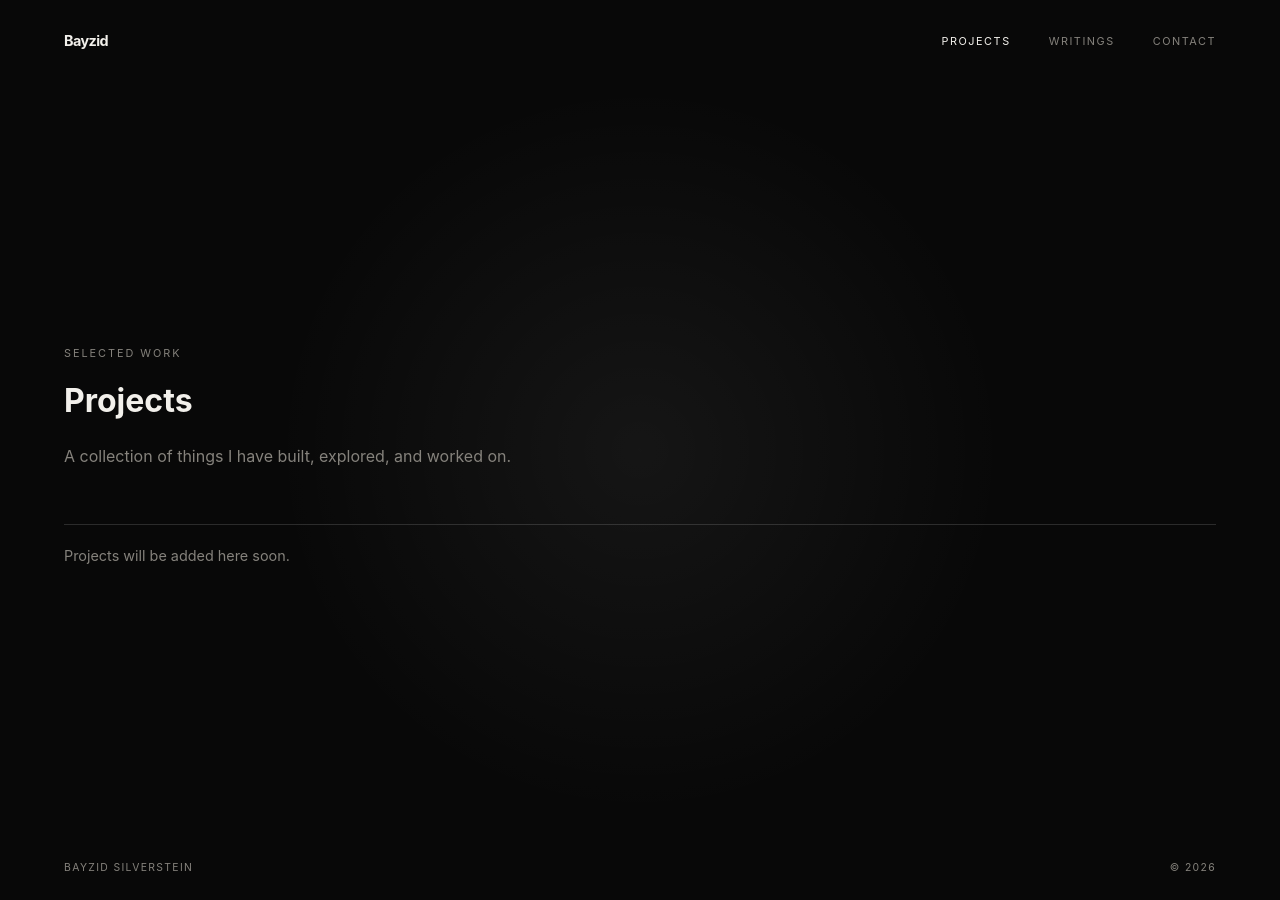
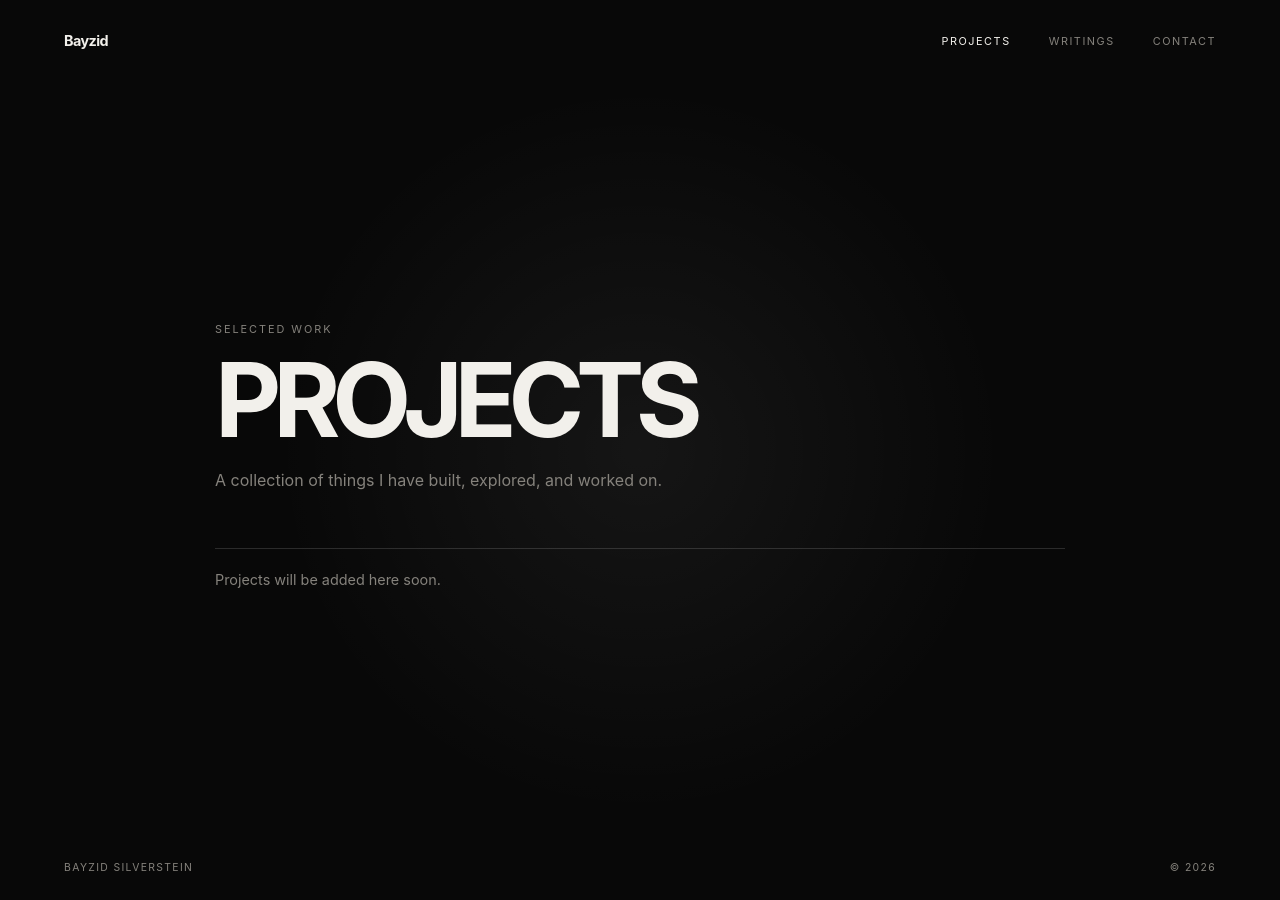
Before and after one commit to bayzidsilverstein/bayzidsilverstein.github.io, a Jekyll site: the page projects.html, which Jekyll copies as it is, in a window 1280 px wide. Built offline with Jekyll 4.4.1, drawn with Linux system fonts in a browser that asks for light colours.

Commit message:
Enable shared styling and Jekyll rendering

```diff
--- a/projects.html
+++ b/projects.html
@@ -3,4 +3,4 @@
 <head>
 <meta charset="utf-8"><meta name="viewport" content="width=device-width, initial-scale=1"><meta name="theme-color" content="#080808"><meta name="description" content="Projects — Bayzid Silverstein."><title>Projects — Bayzid Silverstein</title><link rel="stylesheet" href="/assets/css/style.css">
 </head>
-<body><div class="page"><header><a class="brand" href="index.html">Bayzid</a><nav aria-label="Main navigation"><a href="projects.html" aria-current="page">Projects</a><a href="writings.html" >Writings</a><a href="contact.html" >Contact</a></nav></header><main><div class="eyebrow">Selected work</div><h1>Projects</h1><p class="intro">A collection of things I have built, explored, and worked on.</p><div class="empty">Projects will be added here soon.</div></main><footer><span>Bayzid Silverstein</span><span>© 2026</span></footer></div></body></html>
+<body><div class="page content"><header><a class="brand" href="index.html">Bayzid</a><nav aria-label="Main navigation"><a href="projects.html" aria-current="page">Projects</a><a href="writings.html" >Writings</a><a href="contact.html" >Contact</a></nav></header><main><div class="eyebrow">Selected work</div><h1>Projects</h1><p class="intro">A collection of things I have built, explored, and worked on.</p><div class="empty">Projects will be added here soon.</div></main><footer><span>Bayzid Silverstein</span><span>© 2026</span></footer></div></body></html>
```
